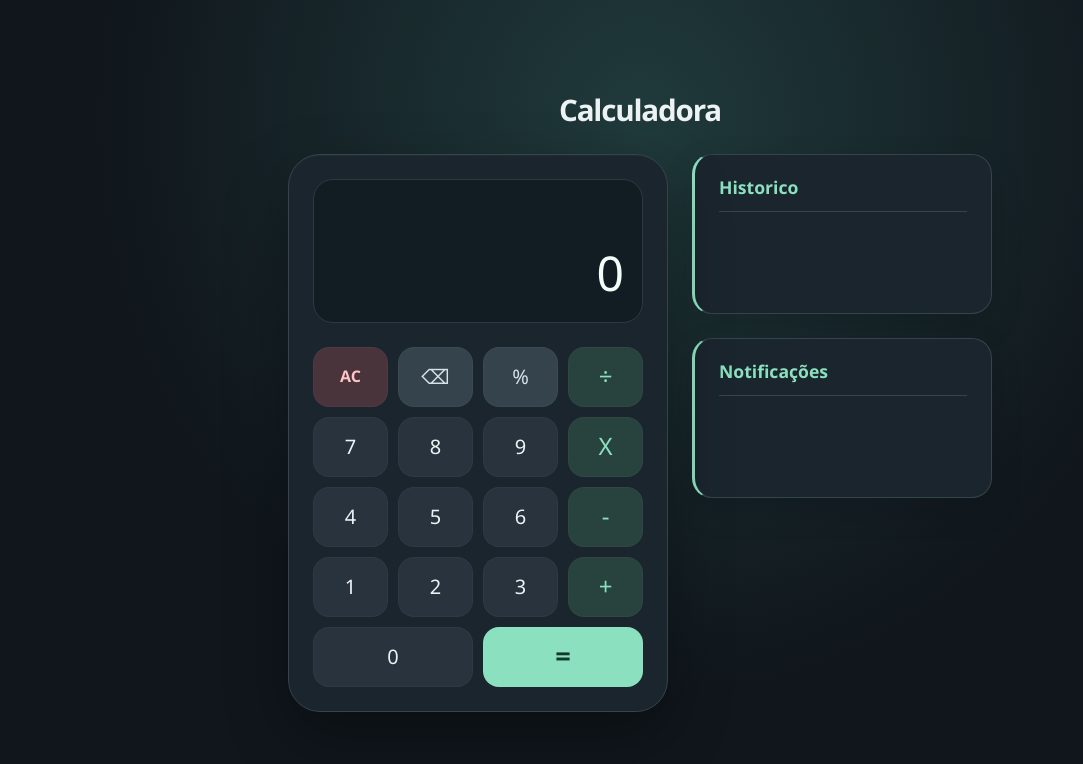
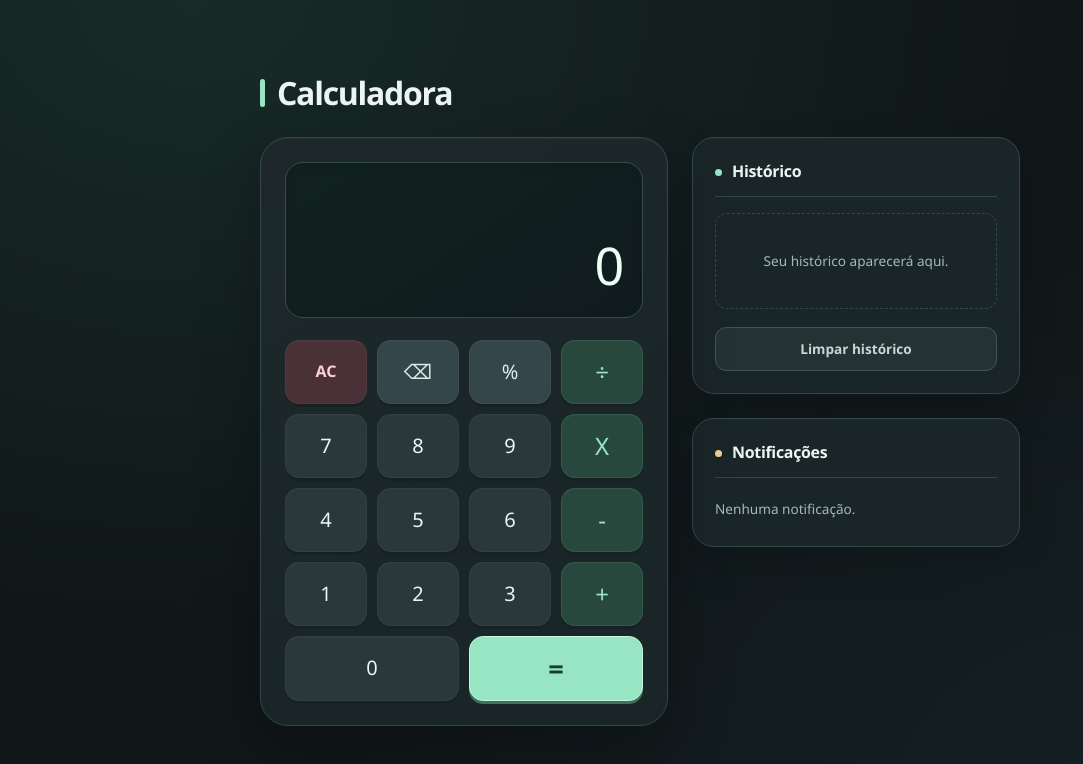
Before and after one commit to maillon49-prog/calculadora-Com-API, a plain HTML site: page frontend/index.html in a window 1280 px wide. Shown: the whole page, without its empty margins (0-1083 px from the left). Drawn offline with Linux system fonts and the light colour scheme.

Commit message:
Remove node_modules e atualiza projeto

```diff
--- a/backend/package.json
+++ b/backend/package.json
@@ -2,7 +2,7 @@
   "name": "backend",
   "version": "1.0.0",
   "description": "",
-  "main": "index.js",
+  "main": "server.js",
   "scripts": {
     "start": "node server.js",
     "dev": "node --watch server.js"
--- a/frontend/index.html
+++ b/frontend/index.html
@@ -12,12 +12,15 @@
     </div>
     <main>
         <div class="historico_css">
-            <h2>Historico</h2>
-            <p id="historico"></p>
+            <h2>Histórico</h2>
+            <div id="historico"></div>
+            <p class="mensagem_vazia historico_vazio">Seu histórico aparecerá aqui.</p>
+            <button id="limparHistorico">Limpar histórico</button>
         </div>
         <div class="notificacoes_css">
             <h2>Notificações</h2>
-            <p id="notificacoes"></p>
+            <div id="notificacoes"></div>
+            <p class="mensagem_vazia notificacoes_vazias">Nenhuma notificação.</p>
         </div>
         <div class="bloco_claculadora">
             <div class="resultado_css">
--- a/frontend/main.js
+++ b/frontend/main.js
@@ -1,8 +1,9 @@
-import { clicarNumero, clicarOperador, apagarTudo, apagar, calcular} from "./script.js";
+import { clicarNumero, clicarOperador, apagarTudo, apagar, calcular, carregarHistorico, apagarHistorico} from "./script.js";
 
 //botões de ações
 const bntLimpar = document.getElementById("limpar");
 const bltApagar = document.getElementById("apagar");
+const bltApagarHstorico = document.getElementById("limparHistorico");
 const bntPorcentagem = document.getElementById("porcentagem");
 const bntDivisao = document.getElementById("divisao");
 const bntMultipicacao = document.getElementById("multipicacao");
@@ -11,7 +12,9 @@ const bntSoma = document.getElementById("soma");
 const bntIgual = document.getElementById("igual");
 //todos os botões
 const botoesNumeros = document.querySelectorAll(".numero");
-const botoesOperadores = document.querySelectorAll(".operadores")
+const botoesOperadores = document.querySelectorAll(".operadores");
+//coias pra carregar junto da pagina
+carregarHistorico()
 
 bntLimpar.addEventListener("click", function() {
     apagarTudo();
@@ -19,6 +22,10 @@ bntLimpar.addEventListener("click", function() {
 
 bltApagar.addEventListener("click", function() {
     apagar();
+});
+
+bltApagarHstorico.addEventListener("click", function() {
+    apagarHistorico();
 });
 
 bntIgual.addEventListener("click", function() {
--- a/frontend/style.css
+++ b/frontend/style.css
@@ -1,13 +1,22 @@
 :root {
     color-scheme: dark;
     font-family: "Segoe UI", Arial, sans-serif;
-    color: #edf3f5;
-    background-color: #10161c;
-    --cor-destaque: #8be0bf;
-    --cor-botao: #28333e;
+    color: #edf5f3;
+    background-color: #101719;
+    font-synthesis: none;
+    --cor-destaque: #98e5c3;
+    --cor-texto: #edf5f3;
+    --cor-suave: #a4b8b6;
+    --cor-painel: #1a2528;
+    --cor-botao: #2a383c;
+    --cor-borda: #344649;
+    --cor-aviso: #f0cc91;
+    --largura-layout: 760px;
 }
 
-* {
+*,
+*::before,
+*::after {
     box-sizing: border-box;
 }
 
@@ -15,27 +24,55 @@ body {
     min-height: 100vh;
     min-height: 100svh;
     margin: 0;
-    padding: 32px 20px;
+    padding: clamp(24px, 5vh, 56px) 24px;
     display: flex;
     flex-direction: column;
     align-items: center;
     justify-content: center;
     gap: 24px;
-    background: radial-gradient(ellipse at 50% 15%, #203a3b 0%, transparent 60%);
+    line-height: 1.5;
+    background:
+        radial-gradient(ellipse at 15% 0%, #23483d66, transparent 55%),
+        radial-gradient(ellipse at 90% 100%, #29444c33, transparent 50%);
+}
+
+::selection {
+    background-color: var(--cor-destaque);
+    color: #12382c;
+}
+
+.Titulo {
+    width: 100%;
+    max-width: var(--largura-layout);
+    display: flex;
+    align-items: center;
+    gap: 12px;
+}
+
+.Titulo::before {
+    content: "";
+    width: 5px;
+    height: 28px;
+    flex-shrink: 0;
+    border-radius: 4px;
+    background-color: var(--cor-destaque);
 }
 
 .Titulo h1 {
     margin: 0;
-    font-size: clamp(1.5rem, 5vw, 1.85rem);
+    font-size: clamp(1.6rem, 5vw, 2rem);
     font-weight: 600;
     letter-spacing: -0.04em;
+    line-height: 1.2;
+    overflow-wrap: anywhere;
 }
 
+/* A calculadora ocupa a esquerda; as notificacoes ficam sob o historico. */
 main {
     width: 100%;
-    max-width: 704px;
+    max-width: var(--largura-layout);
     display: grid;
-    grid-template-columns: minmax(0, 380px) minmax(0, 300px);
+    grid-template-columns: minmax(0, 408px) minmax(0, 328px);
     grid-template-rows: auto 1fr;
     grid-template-areas:
         "calculadora historico"
@@ -44,20 +81,30 @@ main {
     gap: 24px;
 }
 
-/* Historico e notificacoes empilhados a direita da calculadora. */
+.bloco_claculadora,
 .historico_css,
 .notificacoes_css {
     min-width: 0;
-    min-height: 160px;
-    padding: 20px 24px;
+    border: 1px solid var(--cor-borda);
+    background-color: var(--cor-painel);
+    box-shadow: 0 16px 40px #00000024, inset 0 1px 0 #ffffff05;
+}
+
+.bloco_claculadora {
+    grid-area: calculadora;
+    padding: 24px;
+    border-radius: 28px;
+    background-image: linear-gradient(145deg, #ffffff04, transparent 65%);
+    box-shadow: 0 24px 60px #00000040, inset 0 1px 0 #ffffff0a;
+}
+
+.historico_css,
+.notificacoes_css {
+    padding: 22px;
     display: flex;
     flex-direction: column;
     gap: 16px;
-    border: 1px solid #35434a;
-    border-left: 3px solid var(--cor-destaque);
-    border-radius: 20px;
-    background-color: #1b252e;
-    box-shadow: 0 12px 32px #00000025;
+    border-radius: 22px;
 }
 
 .historico_css {
@@ -71,65 +118,149 @@ main {
 .historico_css h2,
 .notificacoes_css h2 {
     margin: 0;
-    padding-bottom: 12px;
-    border-bottom: 1px solid #35434a;
-    color: var(--cor-destaque);
-    font-size: 1.1rem;
+    padding-bottom: 14px;
+    border-bottom: 1px solid var(--cor-borda);
+    color: var(--cor-texto);
+    font-size: 1rem;
     font-weight: 600;
     line-height: 1.4;
+    letter-spacing: -0.02em;
     overflow-wrap: anywhere;
+}
+
+.historico_css h2::before,
+.notificacoes_css h2::before {
+    content: "";
+    width: 7px;
+    height: 7px;
+    margin-right: 10px;
+    display: inline-block;
+    border-radius: 50%;
+    background-color: var(--cor-destaque);
+    vertical-align: middle;
+}
+
+.notificacoes_css h2::before {
+    background-color: var(--cor-aviso);
 }
 
 #historico,
 #notificacoes {
+    min-width: 0;
     min-height: 0;
-    max-height: 360px;
     margin: 0;
     overflow-y: auto;
-    color: #cbdadf;
-    font-size: 0.95rem;
-    line-height: 1.8;
-    text-align: right;
-    font-variant-numeric: tabular-nums;
-    white-space: pre-wrap;
+    color: var(--cor-suave);
+    font-size: 0.9rem;
+    line-height: 1.6;
     overflow-wrap: anywhere;
     scrollbar-width: thin;
-    scrollbar-color: #52766b #1b252e;
+    scrollbar-color: #52766b transparent;
+}
+
+/* Cada conta ganha sua propria linha; a mais recente recebe destaque. */
+#historico {
+    max-height: 288px;
+    display: grid;
+    align-content: start;
+    gap: 8px;
+    font-variant-numeric: tabular-nums;
+    text-align: right;
+}
+
+#historico > p,
+#historico > div {
+    min-width: 0;
+    margin: 0;
+    padding: 12px 14px;
+    border: 1px solid #ffffff06;
+    border-radius: 12px;
+    background-color: #121e2280;
+    color: #cad9d6;
+}
+
+#historico > :last-child {
+    border-color: #98e5c330;
+    background-color: #243c34;
+    color: #bbf2d9;
+}
+
+#historico:empty,
+#notificacoes:empty {
+    display: none;
+}
+
+.mensagem_vazia {
+    margin: 0;
+    color: var(--cor-suave);
+    font-size: 0.85rem;
+    line-height: 1.6;
+    overflow-wrap: anywhere;
+}
+
+.historico_vazio {
+    min-height: 96px;
+    padding: 16px;
+    display: grid;
+    align-content: center;
+    border: 1px dashed var(--cor-borda);
+    border-radius: 12px;
+    text-align: center;
+}
+
+#historico:not(:empty) + .historico_vazio,
+#notificacoes:not(:empty) + .notificacoes_vazias {
+    display: none;
 }
 
 #notificacoes {
-    text-align: left;
+    max-height: 192px;
+    white-space: pre-wrap;
 }
 
-.bloco_claculadora {
-    grid-area: calculadora;
-    min-width: 0;
-    padding: 24px;
-    border: 1px solid #35434a;
-    border-radius: 32px;
-    background-color: #1b252e;
-    box-shadow: 0 24px 64px #00000050, inset 0 1px 0 #ffffff08;
+.notificacoes_vazias {
+    padding: 4px 0;
 }
 
-/* Visor: A, operador e B na mesma linha; resultado abaixo. */
+#notificacoes:not(:empty) {
+    padding: 12px 14px;
+    border: 1px solid #f0cc9133;
+    border-left: 3px solid var(--cor-aviso);
+    border-radius: 10px;
+    background-color: #f0cc910a;
+    color: #f3d6a7;
+}
+
+#notificacoes > :first-child {
+    margin-top: 0;
+}
+
+#notificacoes > :last-child {
+    margin-bottom: 0;
+}
+
+/* A expressao fica acima do resultado, que pode quebrar em numeros longos. */
 .resultado_css {
     min-width: 0;
-    min-height: 144px;
-    margin-bottom: 24px;
-    padding: 20px;
-    display: grid;
-    grid-template-columns: repeat(3, minmax(0, max-content));
-    justify-content: end;
-    align-content: end;
-    gap: 8px;
-    border: 1px solid #2c3b42;
-    border-radius: 20px;
-    background-color: #111c23;
+    min-height: 156px;
+    margin-bottom: 22px;
+    padding: 22px 20px;
+    display: flex;
+    flex-wrap: wrap;
+    justify-content: flex-end;
+    align-content: flex-end;
+    align-items: flex-end;
+    gap: 12px 8px;
+    border: 1px solid #354d47;
+    border-radius: 18px;
+    background: linear-gradient(145deg, #12221f, #101b1e);
+    box-shadow: inset 0 2px 8px #00000020;
     text-align: right;
     font-variant-numeric: tabular-nums;
 }
 
 .resultado_css p {
+    min-width: 0;
     margin: 0;
     overflow-wrap: anywhere;
 }
@@ -137,27 +268,32 @@ main {
 #estrutura_A,
 #estrutura_operador,
 #estrutura_B {
-    min-width: 0;
     min-height: 1.5em;
-    overflow-x: auto;
-    color: #a0b4bc;
+    color: var(--cor-suave);
     font-size: 0.95rem;
     line-height: 1.5;
-    white-space: nowrap;
+}
+
+#estrutura_operador {
+    color: var(--cor-destaque);
+}
+
+#estrutura_A,
+#estrutura_B {
+    max-width: calc((100% - 2rem) / 2);
 }
 
 #resultado {
-    grid-column: 1 / -1;
-    min-width: 0;
-    min-height: 1.2em;
-    color: #f0fff8;
-    font-size: clamp(2rem, 9vw, 3rem);
+    flex: 0 0 100%;
+    min-height: 1.15em;
+    color: #edfff5;
+    font-size: clamp(2rem, 9vw, 3.25rem);
     font-weight: 500;
-    line-height: 1.2;
-    letter-spacing: -0.04em;
+    line-height: 1.15;
+    letter-spacing: -0.045em;
 }
 
-/* As areas organizam as teclas sem precisar alterar o HTML. */
+/* As areas preservam a organizacao das teclas com o HTML atual. */
 .botoes_css {
     display: grid;
     grid-template-columns: repeat(4, minmax(0, 1fr));
@@ -174,28 +310,49 @@ main {
     display: contents;
 }
 
+.botoes_css button,
+#limparHistorico {
+    min-width: 0;
+    min-height: 44px;
+    appearance: none;
+    border: 1px solid #ffffff0a;
+    color: var(--cor-texto);
+    font: inherit;
+    line-height: 1.3;
+    overflow-wrap: anywhere;
+    cursor: pointer;
+    touch-action: manipulation;
+    transition: background-color 160ms ease, border-color 160ms ease,
+        transform 160ms ease, box-shadow 160ms ease;
+}
+
 .botoes_css button {
-    min-width: 0;
-    min-height: 60px;
-    padding: 12px 8px;
-    appearance: none;
-    border: 1px solid #ffffff08;
-    border-radius: 16px;
+    min-height: 64px;
+    padding: 14px 8px;
+    border-radius: 14px;
     background-color: var(--cor-botao);
-    color: #edf3f5;
-    font: inherit;
+    box-shadow: 0 3px 0 #00000022, inset 0 1px 0 #ffffff04;
     font-size: 1.25rem;
     font-weight: 500;
-    line-height: 1.2;
-    cursor: pointer;
-    touch-action: manipulation;
-    transition: background-color 150ms ease, transform 150ms ease, box-shadow 150ms ease;
+    font-variant-numeric: tabular-nums;
+}
+
+#limparHistorico {
+    width: 100%;
+    margin-top: 2px;
+    padding: 11px 14px;
+    border-color: #435453;
+    border-radius: 11px;
+    background-color: #243234;
+    color: #c6d8d2;
+    font-size: 0.85rem;
+    font-weight: 600;
 }
 
 #limpar {
     grid-area: limpar;
-    background-color: #48343a;
-    color: #ffc3c7;
+    background-color: #493137;
+    color: #ffd0d2;
     font-size: 1rem;
     font-weight: 700;
 }
@@ -220,82 +377,110 @@ main {
 
 #apagar,
 #porcentagem {
-    background-color: #35434c;
-    color: #d5e3e8;
+    background-color: #35464a;
+    color: #e0ece9;
 }
 
 #divisao,
 #multipicacao,
 #subtracao,
 #soma {
-    background-color: #28423e;
+    border-color: #98e5c31a;
+    background-color: #28483e;
     color: var(--cor-destaque);
     font-size: 1.5rem;
 }
 
 #igual {
+    border-color: #c4f5df;
     background-color: var(--cor-destaque);
-    color: #12382c;
+    color: #153e2f;
+    box-shadow: 0 3px 0 #436e5c;
     font-size: 1.7rem;
     font-weight: 700;
 }
 
-@media (hover: hover) {
-    .botoes_css button:hover {
+@media (hover: hover) and (pointer: fine) {
+    .botoes_css button:enabled:hover {
         transform: translateY(-2px);
-        box-shadow: inset 0 0 0 100px #ffffff0d, 0 5px 12px #00000020;
+        box-shadow: inset 0 0 0 100px #ffffff0b, 0 6px 14px #00000025;
+    }
+
+    #limparHistorico:enabled:hover {
+        border-color: #be8b8e;
+        background-color: #493137;
+        color: #ffd0d2;
     }
 }
 
-.botoes_css button:focus-visible {
-    outline: 3px solid #d1ffeb;
-    outline-offset: 3px;
+.botoes_css button:focus-visible,
+#limparHistorico:focus-visible {
+    outline: 3px solid #c4f5df;
+    outline-offset: 4px;
 }
 
-.botoes_css button:active {
-    transform: scale(0.96);
+.botoes_css button:enabled:active,
+#limparHistorico:enabled:active {
+    transform: translateY(1px) scale(0.98);
     box-shadow: inset 0 2px 6px #00000030;
 }
 
-/* Em telas menores, historico e notificacoes ficam abaixo da calculadora. */
-@media (max-width: 720px) {
+.botoes_css button:disabled,
+#limparHistorico:disabled {
+    opacity: 0.45;
+    cursor: not-allowed;
+    box-shadow: none;
+}
+
+/* Em telas menores: calculadora, historico e notificacoes, nessa ordem. */
+@media (max-width: 760px) {
+    body {
+        padding: 28px 20px;
+        gap: 20px;
+    }
+
+    .Titulo,
     main {
-        max-width: 380px;
+        max-width: 408px;
+    }
+
+    main {
         grid-template-columns: minmax(0, 1fr);
         grid-template-rows: auto;
         grid-template-areas:
             "calculadora"
             "historico"
             "notificacoes";
-        gap: 16px;
+        gap: 18px;
     }
 
-    #historico,
-    #notificacoes {
-        max-height: 180px;
+    #historico {
+        max-height: 240px;
     }
 }
 
-@media (max-width: 360px) {
+@media (max-width: 380px) {
     body {
         padding: 24px 12px;
-        gap: 20px;
     }
 
     .bloco_claculadora {
         padding: 16px;
-        border-radius: 24px;
+        border-radius: 22px;
     }
 
     .historico_css,
     .notificacoes_css {
-        padding: 16px;
-        border-radius: 16px;
+        padding: 18px;
+        border-radius: 18px;
+        gap: 14px;
     }
 
     .resultado_css {
-        margin-bottom: 16px;
-        padding: 16px;
+        min-height: 140px;
+        margin-bottom: 18px;
+        padding: 18px 14px;
+        border-radius: 14px;
     }
 
     .botoes_css {
@@ -303,18 +488,21 @@ main {
     }
 
     .botoes_css button {
-        min-height: 54px;
+        min-height: 56px;
+        padding: 12px 6px;
         border-radius: 12px;
     }
 }
 
 @media (prefers-reduced-motion: reduce) {
-    .botoes_css button {
+    .botoes_css button,
+    #limparHistorico {
         transition: none;
     }
 
-    .botoes_css button:hover,
-    .botoes_css button:active {
+    .botoes_css button:enabled:hover,
+    .botoes_css button:enabled:active,
+    #limparHistorico:enabled:active {
         transform: none;
     }
 }
```
Also changed, not shown: backend/server.js (+5 -3 lines), frontend/script.js (+46 -2 lines), 1 other file.
